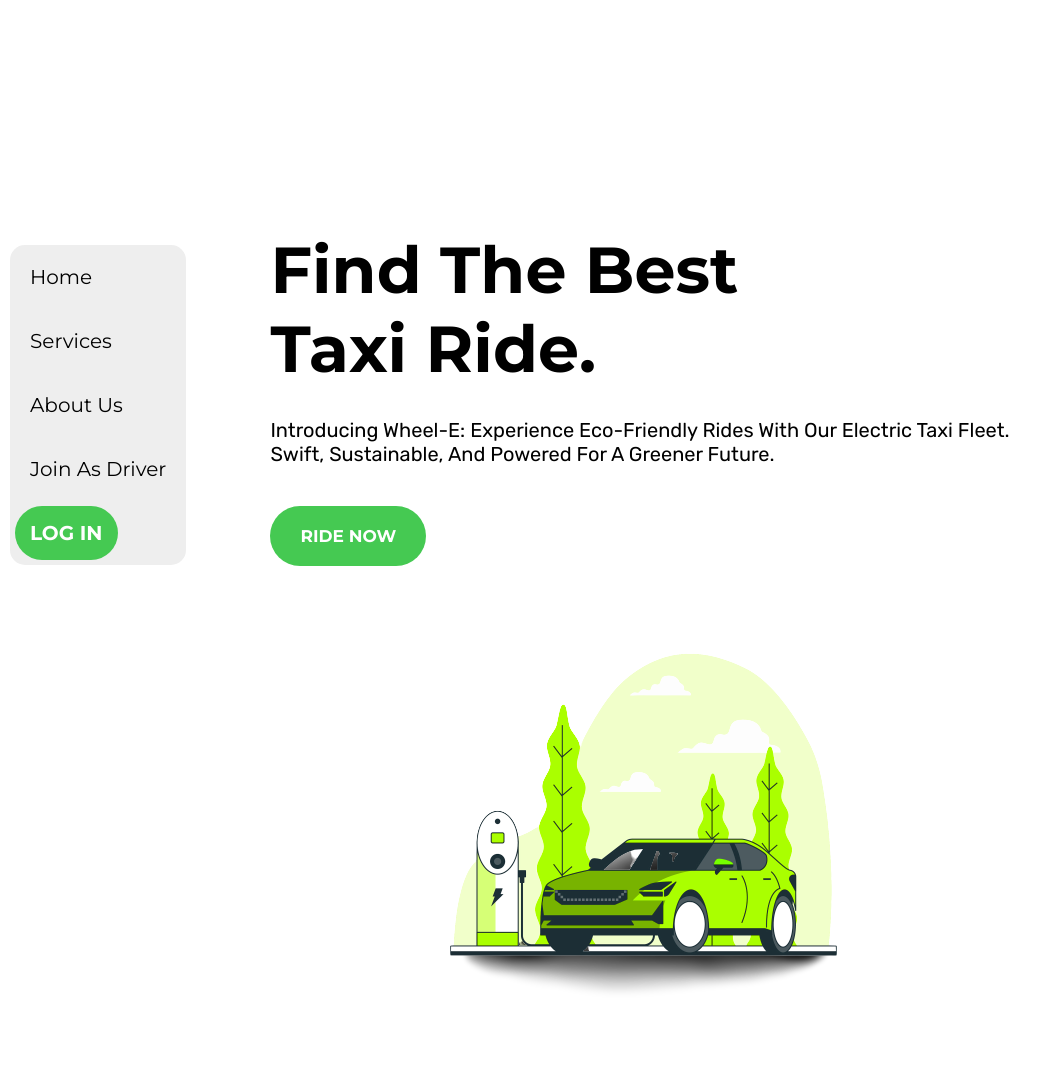
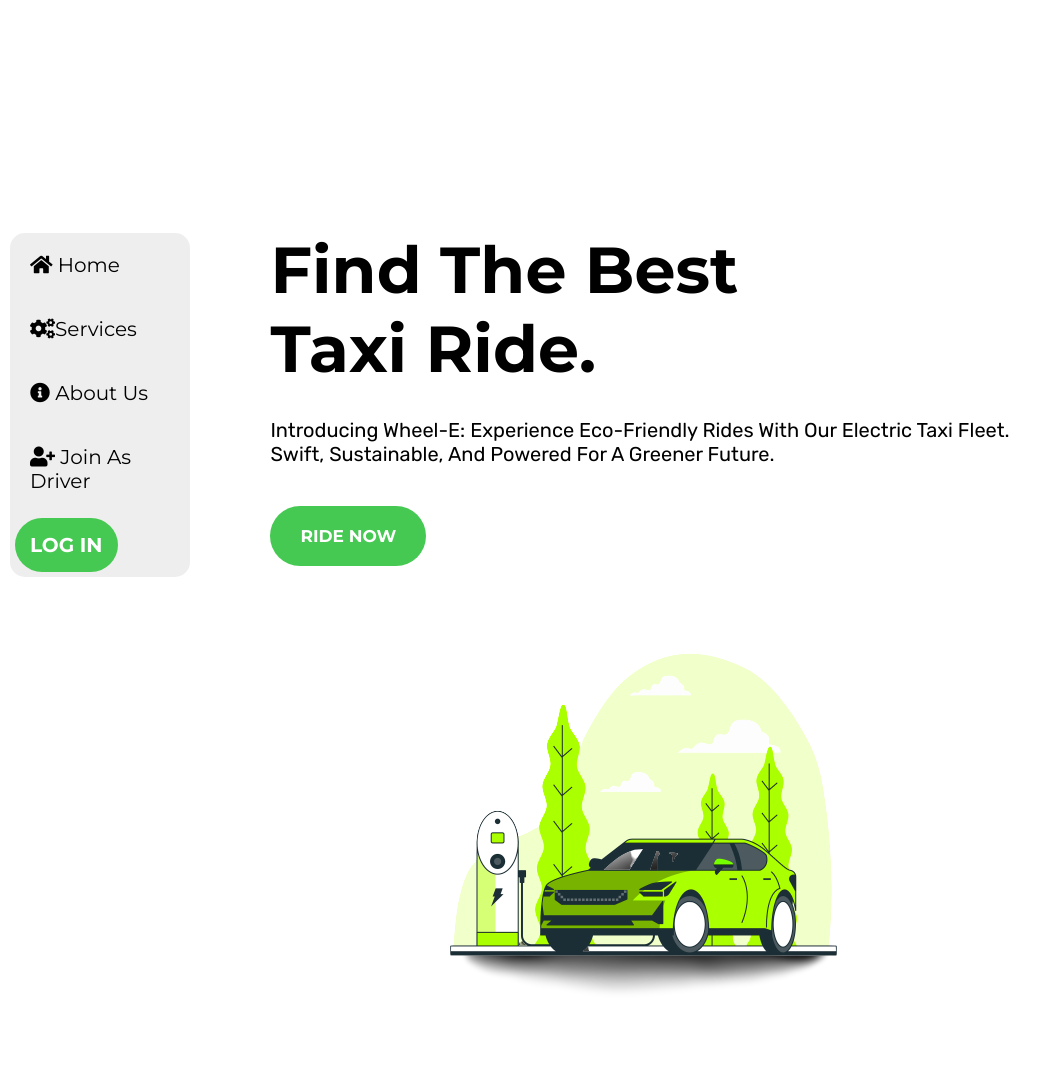
Before and after one commit to PranavRao18/Wheel-E, a Django app: page / in a window 1280 px wide. Shown: the top 1065 px of the page, without its empty margins (0-1062 px from the left). Run offline with Django 4.2, Linux system fonts and the light colour scheme.

Commit message:
home logos readded

```diff
--- a/wheele/main/templates/home.html
+++ b/wheele/main/templates/home.html
@@ -305,10 +305,10 @@
         <div id="menu-bar" class="fas fa-bars"></div>
 
         <nav class="navbar">
-            <a href="#home">home</a>
-            <a href="#services">services</a>
-            <a href="{% url 'aboutus' %}">about us</a>
-            <a href="{% url 'register-driver' %}">join as driver</a>
+            <a href="#home"><i class="fas fa-home"></i> home</a>
+            <a href="#services"><i class="fas fa-cogs"></i>services</a>
+            <a href="{% url 'aboutus' %}"><i class="fas fa-info-circle"></i> about us</a>
+            <a href="{% url 'register-driver' %}"><i class="fas fa-user-plus"></i> join as driver</a>
             <a href="{% url 'login' %}" class="btn">LOG IN</a>
         </nav>
 
```
